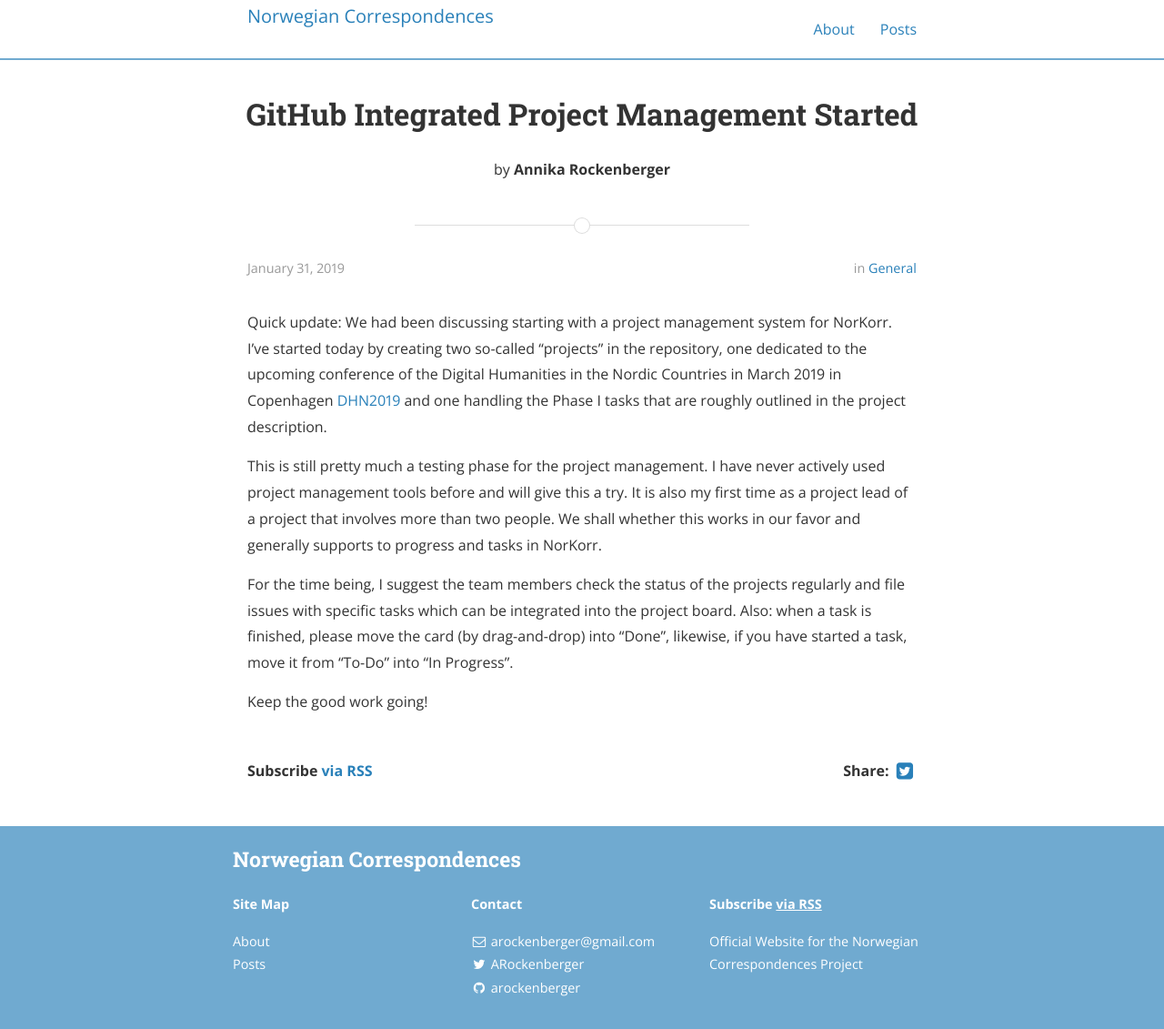
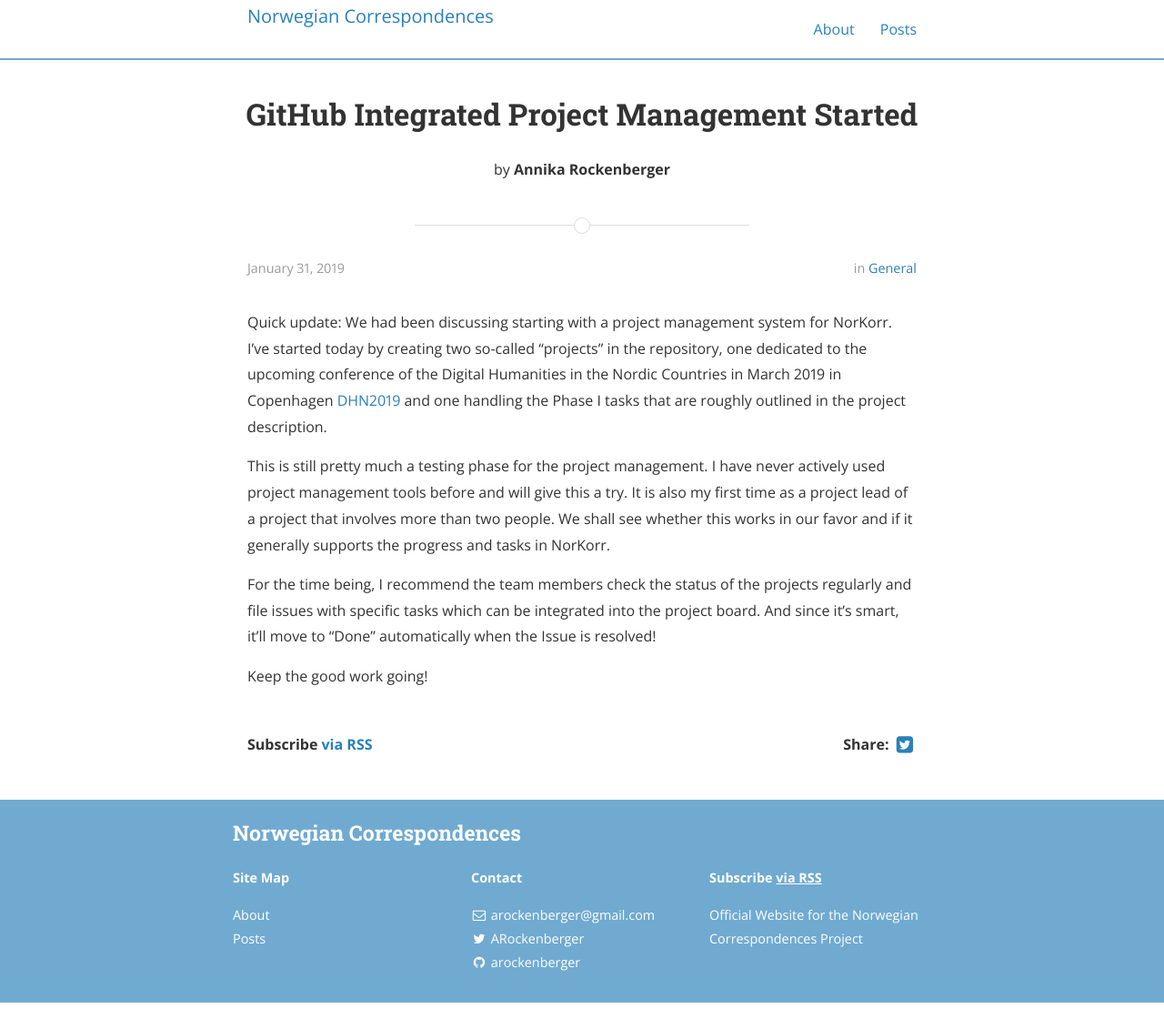
Before and after one commit to arockenberger/NorKorr, a Jekyll site: the page built from _posts/2019-01-30-project.markdown, in a window 1280 px wide. Shown: the whole page at 91% size. Built offline with Jekyll 4.4.1, drawn with Linux system fonts in a browser that asks for light colours; nearby versions of some CDN libraries; after the commit the page ends 1102 px from its top, so only the background shows below that.

Commit message:
Update 2019-01-30-project.markdown

```diff
--- a/_posts/2019-01-30-project.markdown
+++ b/_posts/2019-01-30-project.markdown
@@ -13,10 +13,9 @@ that are roughly outlined in the project description.
 
 This is still pretty much a testing phase for the project management. I have never actively used project management tools before
 and will give this a try. It is also my first time as a project lead of a project that involves more than two people. We shall
-whether this works in our favor and generally supports to progress and tasks in NorKorr.
+see whether this works in our favor and if it generally supports the progress and tasks in NorKorr.
 
-For the time being, I suggest the team members check the status of the projects regularly and file issues with specific tasks
-which can be integrated into the project board. Also: when a task is finished, please move the card (by drag-and-drop) into "Done",
-likewise, if you have started a task, move it from "To-Do" into "In Progress".
+For the time being, I recommend the team members check the status of the projects regularly and file issues with specific tasks
+which can be integrated into the project board. And since it's smart, it'll move to "Done" automatically when the Issue is resolved!
 
 Keep the good work going!
```
